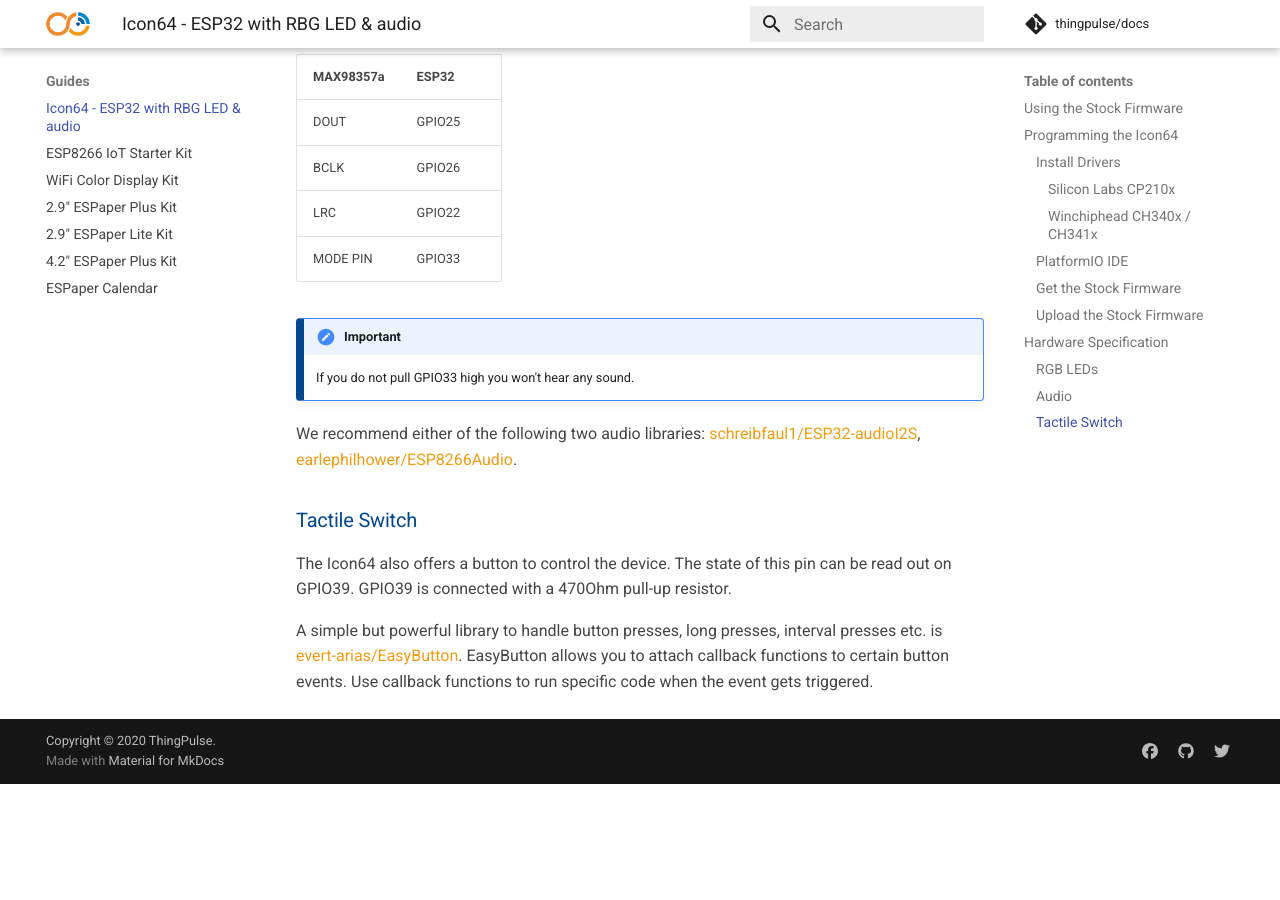
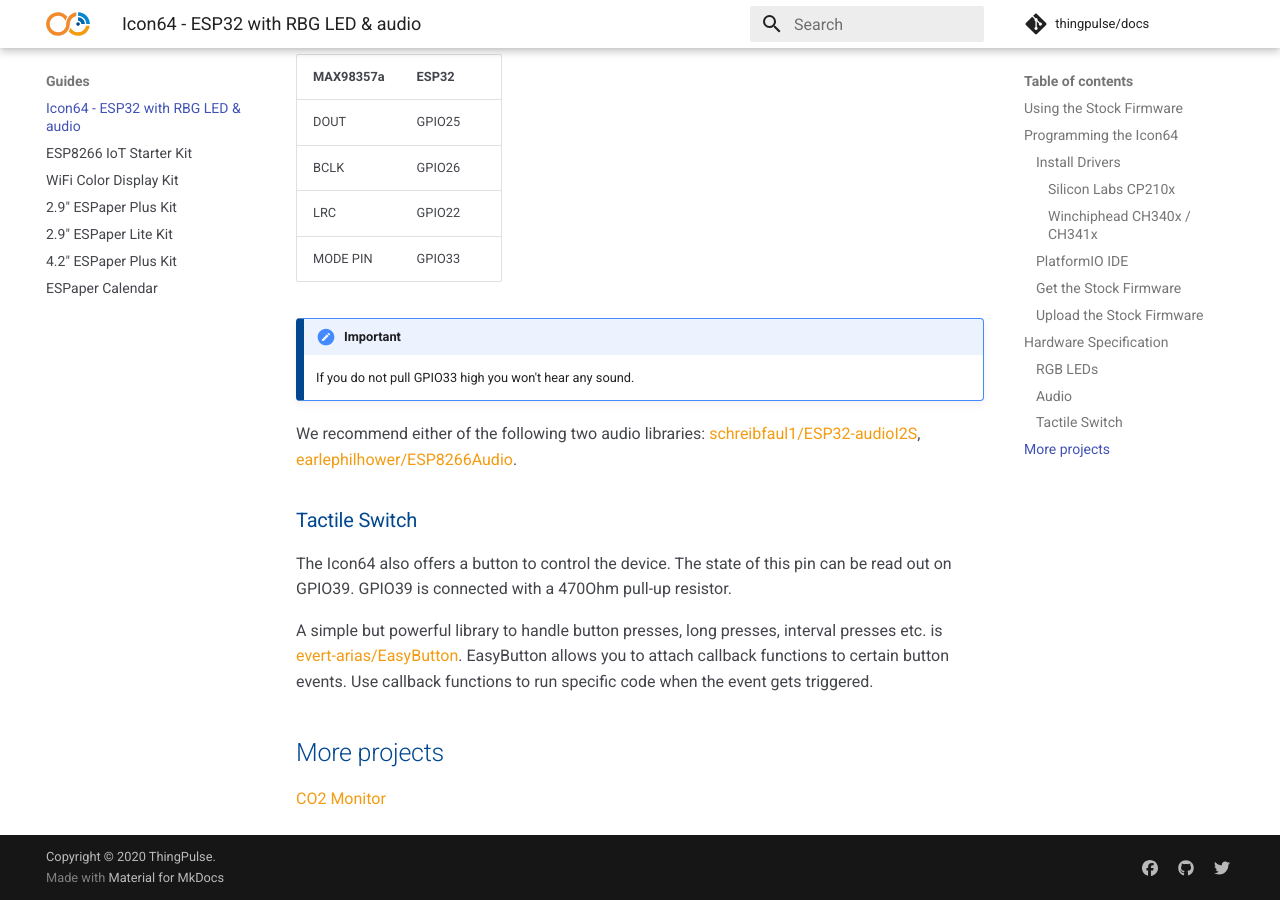
Before and after one commit to ThingPulse/docs, an MkDocs documentation site: the page built from docs/guides/icon64-esp32-rgb-led-audio.md, in a window 1280 px wide and 900 px high, scrolled down 6721 px. Built offline with MkDocs 1.6.1 and Material for MkDocs 9.7.7, drawn with Linux system fonts in a browser that asks for light colours; comment, search, counter and statistics services are not loaded; before the commit the page ends 7505 px from its top, so only the background shows below that.

Commit message:
Add link to CO2 project

```diff
--- a/docs/guides/icon64-esp32-rgb-led-audio.md
+++ b/docs/guides/icon64-esp32-rgb-led-audio.md
@@ -152,3 +152,7 @@
 out on GPIO39. GPIO39 is connected with a 470Ohm pull-up resistor.
 
 A simple but powerful library to handle button presses, long presses, interval presses etc. is [evert-arias/EasyButton](https://github.com/evert-arias/EasyButton). EasyButton allows you to attach callback functions to certain button events. Use callback functions to run specific code when the event gets triggered.
+
+## More projects
+
+[CO2 Monitor](https://github.com/ThingPulse/esp32-icon64-co2)
```
